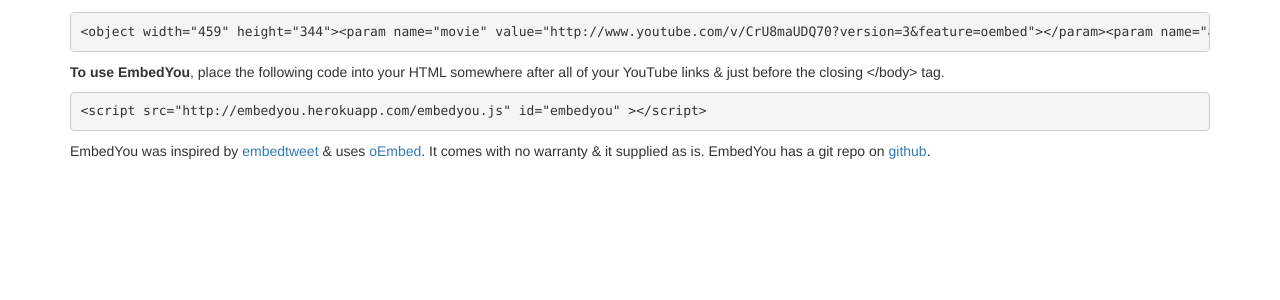
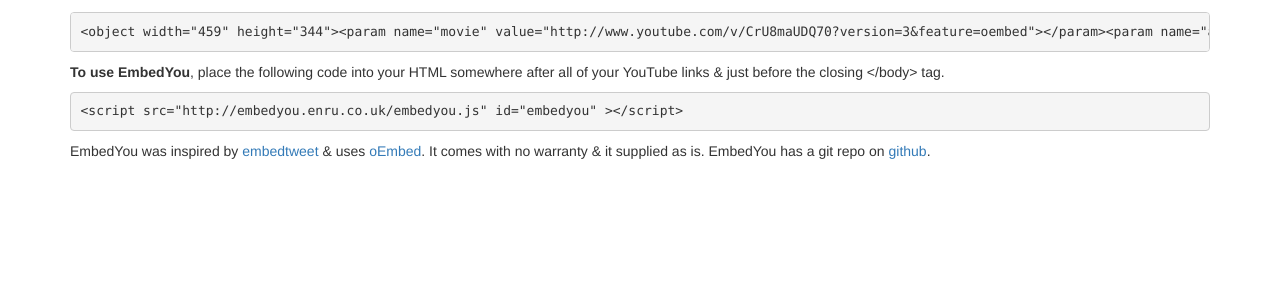
Before and after one commit to enru/embedyou, a PHP site: page / in a window 1280 px wide. Shown: the part 247-547 px from the top of the page. Run offline with PHP 8.4, Linux system fonts and the light colour scheme; some libraries are stand-ins or nearby versions.

Commit message:
updated URL

```diff
--- a/index.php
+++ b/index.php
@@ -30,7 +30,7 @@
 			<strong>To use EmbedYou</strong>, place the following code into your HTML somewhere after all of your YouTube links &amp; just before the closing &lt;/body&gt; tag.
 			</p>
 <pre>
-&lt;script src="http://embedyou.herokuapp.com/embedyou.js" id="embedyou" &gt;&lt;/script&gt;
+&lt;script src="http://embedyou.enru.co.uk/embedyou.js" id="embedyou" &gt;&lt;/script&gt;
 </pre>
 			<p>
 			EmbedYou was inspired by <a href="http://embedtweet.com/">embedtweet</a> &amp; uses <a href="http://oembed.com/">oEmbed</a>.
```
